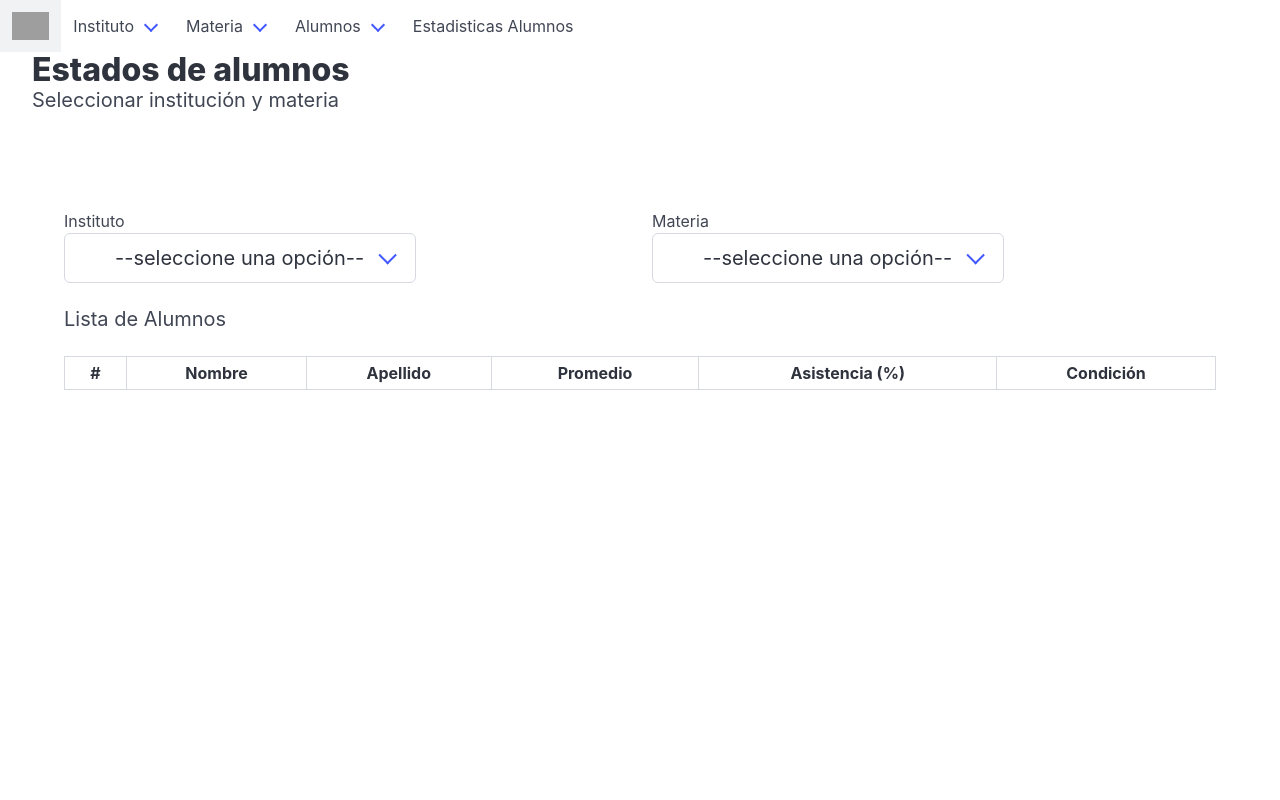
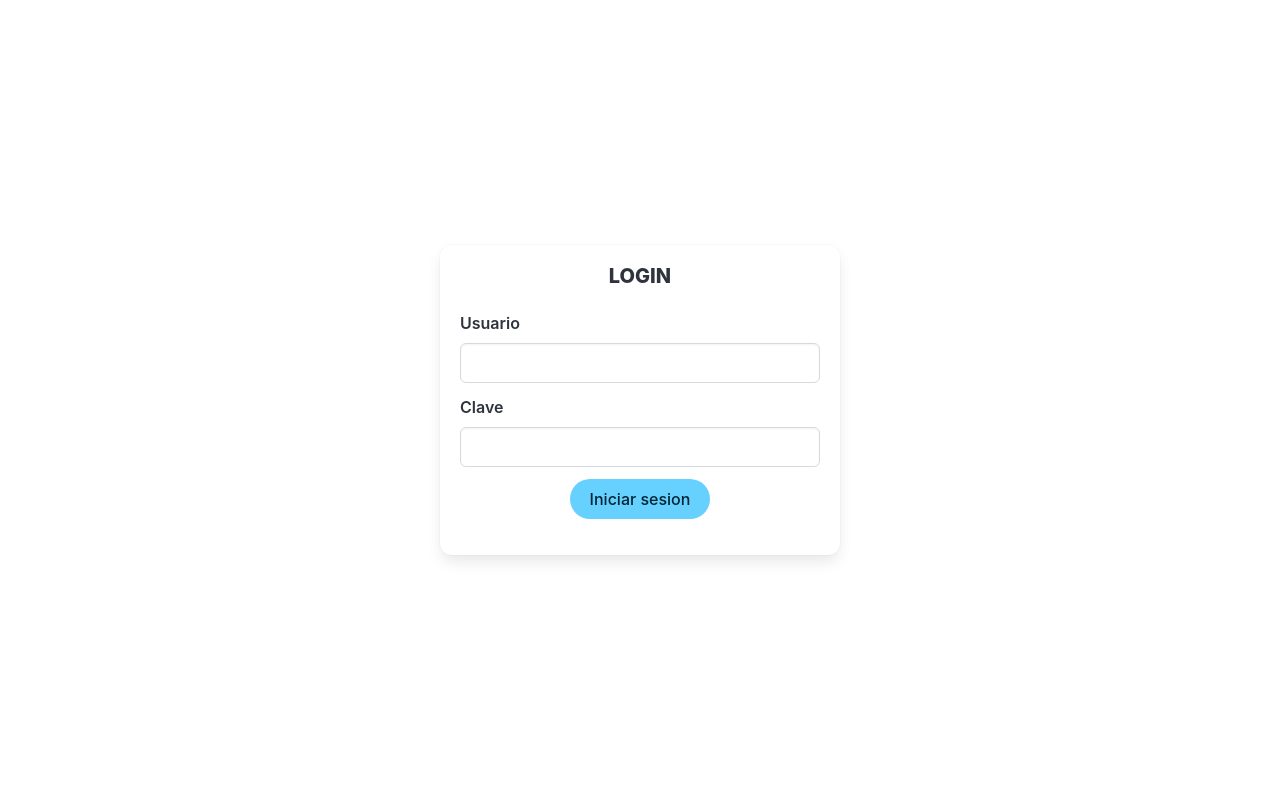
Before and after one commit to LucaGior/ProyectoAsistencia, a PHP site: page /GiordanoLucaProyectoAsistencia-main/ in a window 1280 px wide. Run offline with PHP 8.4, Linux system fonts and the light colour scheme; data comes from the database, SQL or seed files in the repository; lists and menus that the app fills with data are empty; some libraries are stand-ins or nearby versions; grey boxes are pictures that could not be loaded.

Commit message:
creacion de login con sesion

```diff
--- a/app/ajax/asistenciaAjax.php
+++ b/app/ajax/asistenciaAjax.php
@@ -15,5 +15,6 @@
                 echo $insAsistencia->registrarAsistenciaControlador();
             }
     } else {
-        header("Location: ".APP_URL."dashboard/");
+        session_destroy();
+		header("Location: ".APP_URL."login/");
     }
--- a/app/ajax/institutoAjax.php
+++ b/app/ajax/institutoAjax.php
@@ -18,5 +18,6 @@
             echo $insInstituto->eliminarInstitutoControlador();
         }
     } else {
-        header("Location: ".APP_URL."dashboard/");
+        session_destroy();
+		header("Location: ".APP_URL."login/");
     }
--- a/app/ajax/materiaAjax.php
+++ b/app/ajax/materiaAjax.php
@@ -29,5 +29,6 @@
         }
 
     } else {
-        header("Location: ".APP_URL."dashboard/");
+        session_destroy();
+		header("Location: ".APP_URL."login/");
     }
--- a/app/ajax/notasAjax.php
+++ b/app/ajax/notasAjax.php
@@ -11,5 +11,6 @@
             echo $insNotas->registrarNotasControlador();
         }
     } else {
-        header("Location: ".APP_URL."dashboard/");
+        session_destroy();
+		header("Location: ".APP_URL."login/");
     }
--- /dev/null
+++ b/app/controllers/LoginController.php
@@ -0,0 +1,104 @@
+<?php
+
+	namespace app\controllers;
+	use app\models\MainModel;
+
+	class LoginController extends MainModel{
+
+		/*----------  Controlador iniciar sesion  ----------*/
+		public function iniciarSesionControlador(){
+
+			$usuario=$this->limpiarCadena($_POST['login_usuario']);
+		    $clave=$this->limpiarCadena($_POST['login_clave']);
+
+		    # Verificando campos obligatorios #
+		    if($usuario=="" || $clave==""){
+		        echo "<script>
+			        Swal.fire({
+					  icon: 'error',
+					  title: 'Ocurrió un error inesperado',
+					  text: 'No has llenado todos los campos que son obligatorios'
+					});
+				</script>";
+		    }else{
+
+			    # Verificando integridad de los datos #
+			    if($this->verificarDatos("[a-zA-Z0-9]{4,20}",$usuario)){
+			        echo "<script>
+				        Swal.fire({
+						  icon: 'error',
+						  title: 'Ocurrió un error inesperado',
+						  text: 'El USUARIO no coincide con el formato solicitado'
+						});
+					</script>";
+			    }else{
+
+			    	# Verificando integridad de los datos #
+				    if($this->verificarDatos("[a-zA-Z0-9$@.-]{4,20}",$clave)){
+				        echo "<script>
+					        Swal.fire({
+							  icon: 'error',
+							  title: 'Ocurrió un error inesperado',
+							  text: 'La CLAVE no coincide con el formato solicitado'
+							});
+						</script>";
+				    }else{
+
+					    # Verificando usuario #
+					    $check_usuario=$this->ejecutarConsulta("SELECT * FROM usuarios WHERE usuario='$usuario'");
+
+					    if($check_usuario->rowCount()==1){
+
+					    	$check_usuario=$check_usuario->fetch();
+
+					    	if($check_usuario['usuario']==$usuario && password_verify($clave,$check_usuario['clave'])){
+
+					    		$_SESSION['id']=$check_usuario['id'];
+					            $_SESSION['usuario']=$check_usuario['usuario'];
+
+
+
+					            if(headers_sent()){
+					                echo "<script> window.location.href='".APP_URL."dashboard/'; </script>";
+					            }else{
+					                header("Location: ".APP_URL."dashboard/");
+					            }
+
+					    	}else{
+					    		echo "<script>
+							        Swal.fire({
+									  icon: 'error',
+									  title: 'Ocurrió un error inesperado',
+									  text: 'Usuario o clave incorrectos'
+									});
+								</script>";
+					    	}
+
+					    }else{
+					        echo "<script>
+						        Swal.fire({
+								  icon: 'error',
+								  title: 'Ocurrió un error inesperado',
+								  text: 'Usuario o clave incorrectos'
+								});
+							</script>";
+					    }
+				    }
+			    }
+		    }
+		}
+
+
+		/*----------  Controlador cerrar sesion  ----------*/
+		public function cerrarSesionControlador(){
+
+			session_destroy();
+
+		    if(headers_sent()){
+                echo "<script> window.location.href='".APP_URL."login/'; </script>";
+            }else{
+                header("Location: ".APP_URL."login/");
+            }
+		}
+
+	}
--- a/app/controllers/NotaController.php
+++ b/app/controllers/NotaController.php
@@ -69,7 +69,7 @@
                 }
 
                 $alerta = [
-                    "tipo" => "recargar",
+                    "tipo" => "simple",
                     "titulo" => "Registro exitoso",
                     "texto" => "Las notas se han guardado correctamente.",
                     "icono" => "success"
--- a/app/controllers/ViewsController.php
+++ b/app/controllers/ViewsController.php
@@ -10,7 +10,7 @@ class ViewsController extends ViewsModel{
         if($vista!=""){
             $respuesta=$this->obtenerVistasModelo($vista);
         }else{
-            $respuesta="dashboard";
+            $respuesta="login";
         }
         return $respuesta;
     }
--- a/app/models/ViewsModel.php
+++ b/app/models/ViewsModel.php
@@ -9,7 +9,7 @@
 		protected function obtenerVistasModelo($vista){
 
 			$listaBlanca=["dashboard","alumnoNew","alumnoList","alumnoActualizar",
-			"institutoNew","institutoList","materiaNew","materiaList","asistencia","notas"];
+			"institutoNew","institutoList","materiaNew","materiaList","asistencia","notas","logOut"];
 
 			if(in_array($vista, $listaBlanca)){
 				if(is_file("./app/views/content/".$vista."-view.php")){
@@ -17,6 +17,8 @@
 				}else{
 					$contenido="404";
 				}
+			}elseif($vista=="login" || $vista=="index"){
+				$contenido="login";
 			}else{
 				$contenido="404";
 			}
--- /dev/null
+++ b/app/views/content/logOut-view.php
@@ -0,0 +1,2 @@
+<?php
+    $insLogin->cerrarSesionControlador();
--- /dev/null
+++ b/app/views/content/login-view.php
@@ -0,0 +1,31 @@
+<div class="main-container">
+
+    <form class="box login" action="" method="POST" autocomplete="off" >
+		<h5 class="title is-5 has-text-centered is-uppercase">LOGIN</h5>
+
+		<div class="field">
+			<label class="label">Usuario</label>
+			<div class="control">
+			    <input class="input" type="text" name="login_usuario" pattern="[a-zA-Z0-9]{4,20}" maxlength="20" required >
+			</div>
+		</div>
+
+		<div class="field">
+		  	<label class="label">Clave</label>
+		  	<div class="control">
+		    	<input class="input" type="password" name="login_clave" pattern="[a-zA-Z0-9$@.-]{7,100}" maxlength="100" required >
+		  	</div>
+		</div>
+
+		<p class="has-text-centered mb-4 mt-3">
+			<button type="submit" class="button is-info is-rounded">Iniciar sesion</button>
+		</p>
+
+	</form>
+</div>
+
+<?php
+	if(isset($_POST['login_usuario']) && isset($_POST['login_clave'])){
+		$insLogin->iniciarSesionControlador();
+	}
+?>
--- a/app/views/inc/navbar.php
+++ b/app/views/inc/navbar.php
@@ -45,5 +45,13 @@
             </div>
             <a class="navbar-item" href="<?php echo APP_URL; ?>dashboard/">Estadisticas Alumnos</a>
         </div>
+        <div class="navbar-end">
+            <a class="navbar-item" href="<?php echo APP_URL."logOut/"; ?>" id="btn_exit" >
+                Salir
+            </a>
+
+
+
+        </div>
     </div>
 </nav>
--- /dev/null
+++ b/app/views/inc/session_start.php
@@ -0,0 +1,3 @@
+<?php
+    session_name(APP_SESSION_NAME);
+    session_start();
--- a/config/app.php
+++ b/config/app.php
@@ -2,4 +2,5 @@
     /* Configuraciones de la pagina */
     const APP_URL="http://localhost/GiordanoLucaProyectoAsistencia-main/proyecto_final_programacion/";
     const APP_NAME="asistencia programacion";
+    const APP_SESSION_NAME="Asistencia";
     date_default_timezone_set("America/Argentina/Buenos_Aires");
--- a/index.php
+++ b/index.php
@@ -1,9 +1,17 @@
 <?php
+
     require_once "./config/app.php";
     require_once "./autoload.php";
 
-    /* Si no hay una view definida devolver principal(dashboard) */
-    $url = isset($_GET['views']) ? explode("/", $_GET['views']) : ["dashboard"];
+    /*---------- Iniciando sesion ----------*/
+    require_once "./app/views/inc/session_start.php";
+
+    if(isset($_GET['views'])){
+        $url=explode("/", $_GET['views']);
+    }else{
+        $url=["login"];
+    }
+
 ?>
 
 <!DOCTYPE html>
@@ -13,19 +21,30 @@
 </head>
 <body>
     <?php
-        /* Instanciacion ViewsController y Metodo para vistas */
-        use app\controllers\ViewsController;
-        $viewsController= new ViewsController();
-        $vista = $viewsController->obtenerVistasControlador($url[0]);
+        use app\controllers\viewsController;
+        use app\controllers\loginController;
 
-        /* Si vista es 404 muetra pagina de error sino muestra pagina y aplica scripts */
-        if($vista=="404"){
+        $insLogin = new loginController();
+
+        $viewsController= new viewsController();
+        $vista=$viewsController->obtenerVistasControlador($url[0]);
+
+        if($vista=="login" || $vista=="404"){
             require_once "./app/views/content/".$vista."-view.php";
         }else{
+
+            # Cerrar sesion #
+            if((!isset($_SESSION['id']) || $_SESSION['id']=="") || (!isset($_SESSION['usuario']) || $_SESSION['usuario']=="")){
+                $insLogin->cerrarSesionControlador();
+                exit();
+            }
+
             require_once "./app/views/inc/navbar.php";
+
             require_once $vista;
         }
+
         require_once "./app/views/inc/script.php";
-     ?>
+    ?>
 </body>
 </html>
```
Also changed, not shown: app/ajax/alumnoAjax.php (+18 -14 lines).
